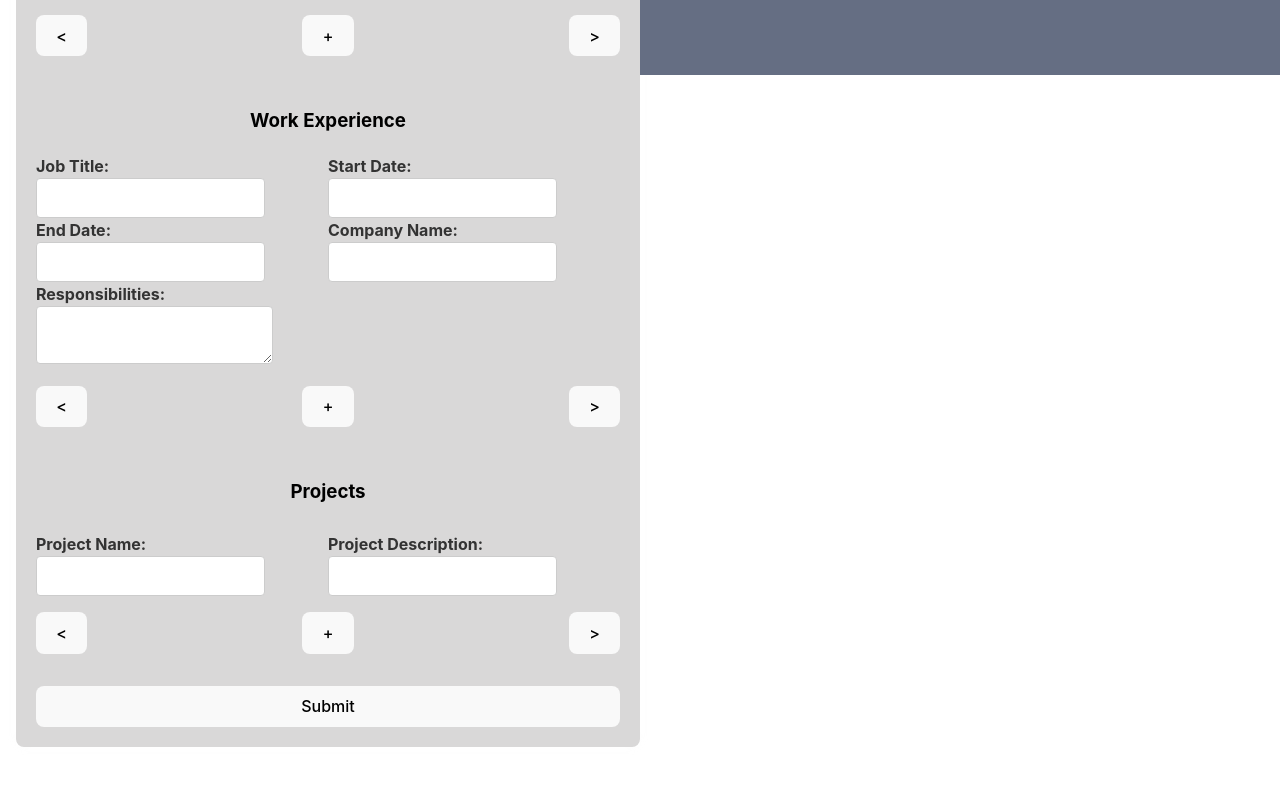
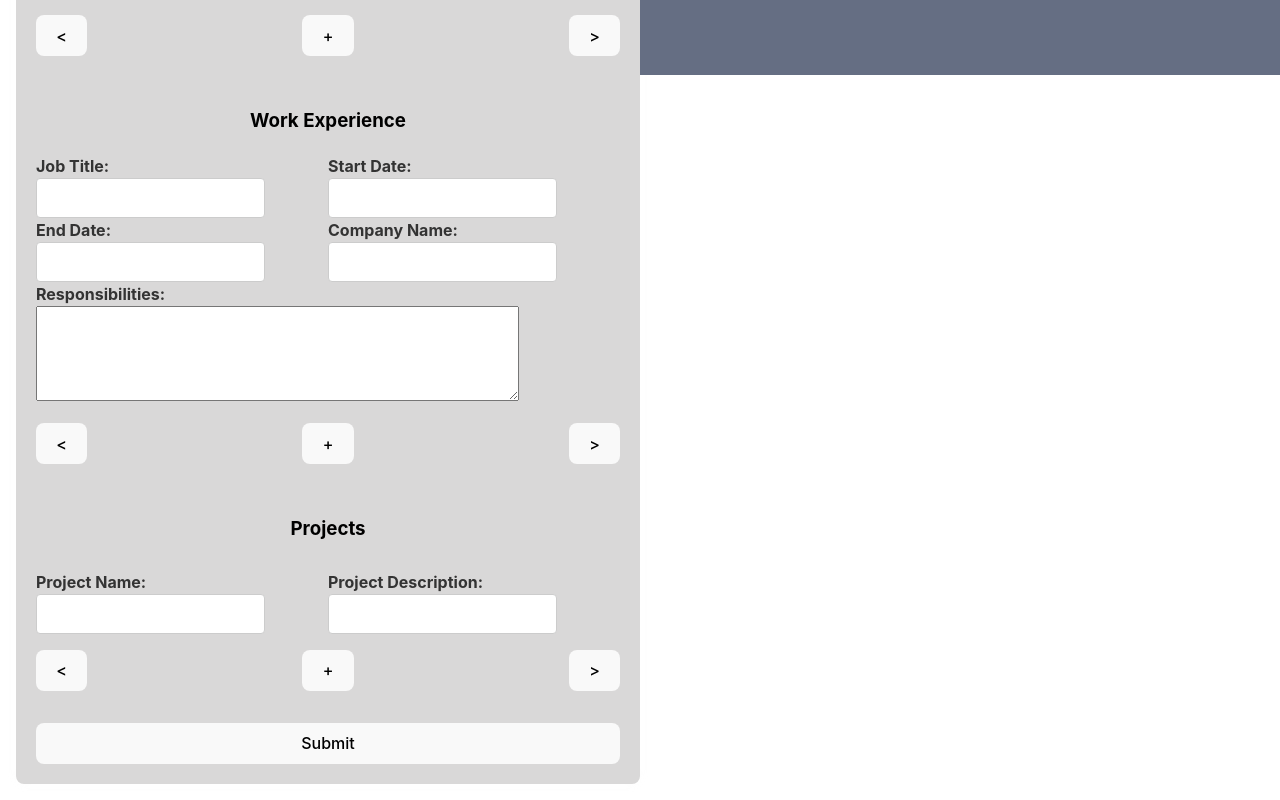
Before and after one commit to blitheryjibits/resume-builder, a React (Vite) app: page / in a window 1280 px wide. Shown: the part 725-1525 px from the top of the page. Before the commit the page ends 1488 px from the top, so only its background shows below. Built offline with nearby package versions, Linux system fonts and the light colour scheme.

Commit message:
Added: specific style for textarea used in the form where user inputs job responsibilities.

```diff
--- a/src/components/resume-components/resume-workExperience-section.jsx
+++ b/src/components/resume-components/resume-workExperience-section.jsx
@@ -1,14 +1,30 @@
 import PropTypes from 'prop-types';
 
 export default function WorkExperienceSection({ data }) {
+  // let res = (data[0]).Responsibilities.split("\n");
+  // console.log(res);
   return (
     <div className="jobs">
       <h3 className="section-title">Work Experieince</h3>
       {data.map((job, index) => (
         <div key={index} data-key={job.id} className={'section-container'}>
-          {Object.keys(job).map((key) => (
-            key !== 'id' && job[key] && <p key={key} className={`section-${key}`}>{`${job[key]}`}</p>
-          ))}
+           {Object.keys(job).map((key) => {
+            if (key === 'Responsibilities' && job[key]) {
+              // Render responsibilities as a <ul> with <li> items
+              const responsibilitiesArray = job[key].split('\n'); // Split by newlines
+              return (
+                <ul key={key} className={`section-${key}`}>
+                  {responsibilitiesArray.map((item, idx) => (
+                    <li key={idx}>{item}</li>
+                  ))}
+                </ul>
+              );
+            } else if (key !== 'id' && job[key]) {
+              // Render other fields as <p>
+              return <p key={key} className={`section-${key}`}>{job[key]}</p>;
+            }
+            return null;
+          })}
         </div>
       ))}
     </div>
@@ -21,4 +37,5 @@ WorkExperienceSection.propTypes = {
       id: PropTypes.oneOfType([PropTypes.string, PropTypes.number]).isRequired,
     })
   ).isRequired,
+
 };
--- a/src/styles/form-styles.css
+++ b/src/styles/form-styles.css
@@ -52,8 +52,8 @@ form {
   /* Style for the form inputs */
   input[type="text"],
   input[type="tel"],
-  input[type="email"],
-  textarea {
+  input[type="email"]
+  {
     flex: 1;
     padding: 10px;
     border: 1px solid #ccc;
@@ -61,3 +61,11 @@ form {
     box-sizing: border-box;
     font-size: 16px;
   }
+
+  textarea {
+    font-family: inherit;
+    padding: 0.5em;
+    width: 80%; /* Adjust width to match the container */
+    height: 80px; /* Approximate height for 5 rows */
+    resize: vertical; /* Allow vertical resizing only */
+  }
```
